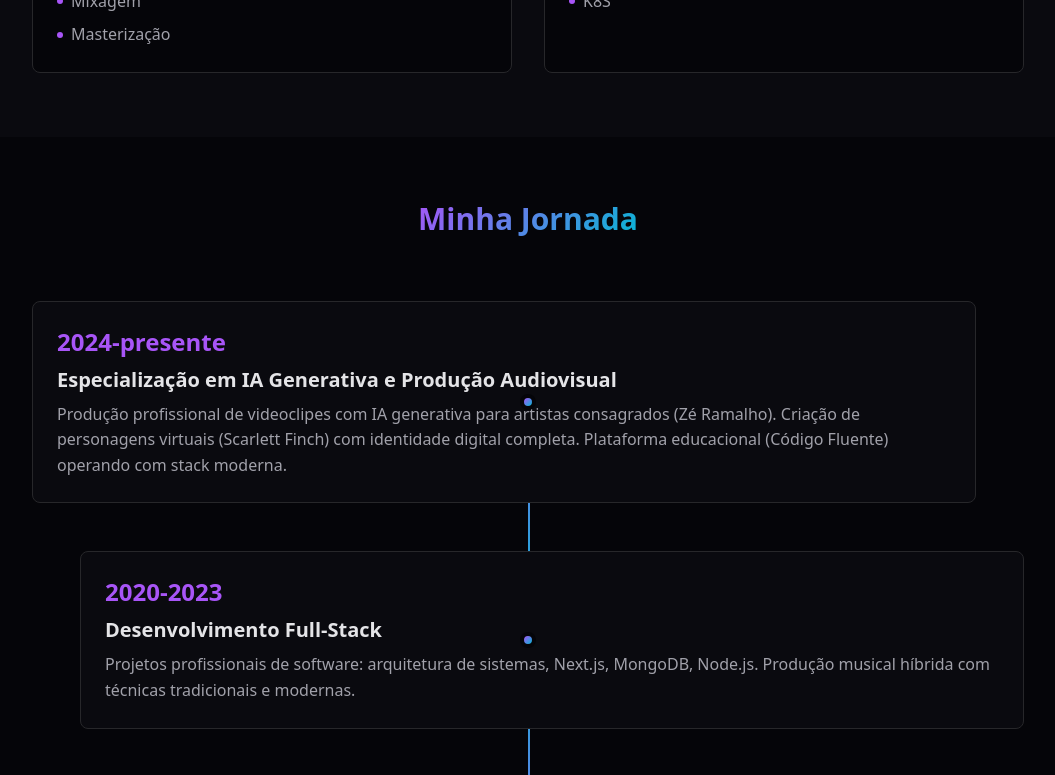
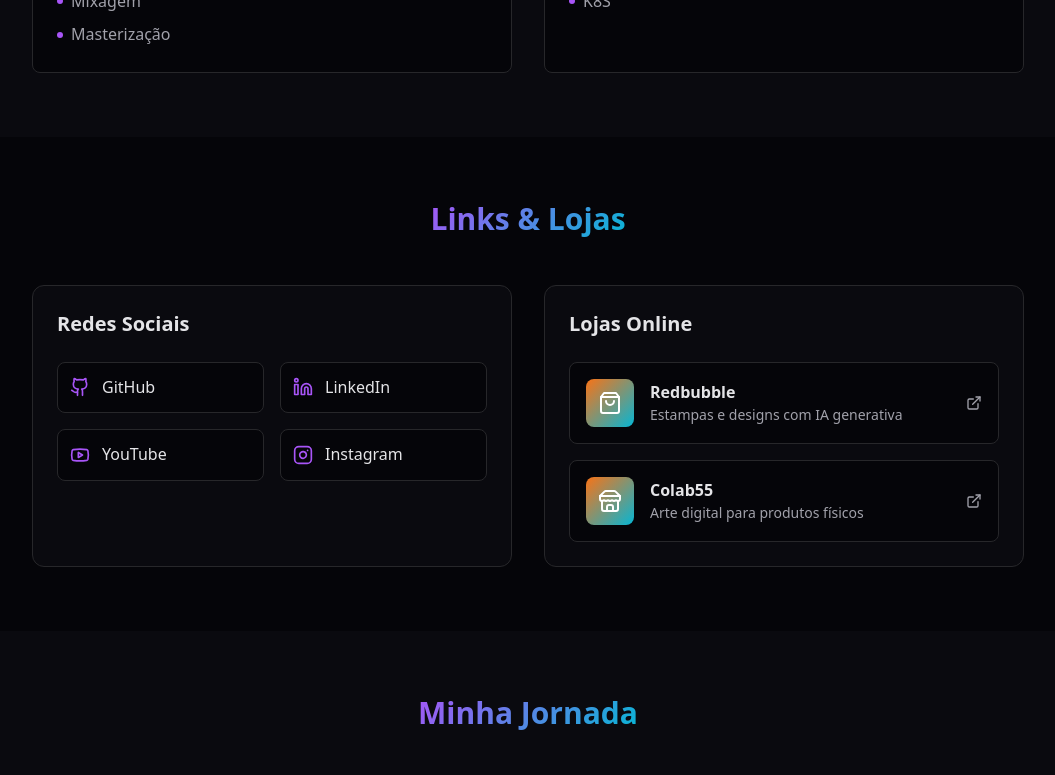
Before and after one commit to toticavalcanti/toti-portfolio, a Next.js app: page /sobre in a window 1280 px wide. Shown: the part 1760-2535 px from the top of the page, without its empty margins (112-1167 px from the left). Built offline with nearby package versions, Linux system fonts and the light colour scheme.

Commit message:
feat: update services pages with Pocket Show waiting list and YouTube channel integration

```diff
--- a/src/app/page.tsx
+++ b/src/app/page.tsx
@@ -3,6 +3,8 @@ import FeaturedProjects from '@/components/FeaturedProjects';
 import ServicesOverview from '@/components/ServicesOverview';
 import HowItWorks from '@/components/HowItWorks';
 import PackagesSection from '@/components/PackagesSection';
+import ChannelsSection from '@/components/ChannelsSection';
+import LinksLojasSection from '@/components/LinksLojasSection';
 import CTASection from '@/components/CTASection';
 
 export default function Home() {
@@ -13,6 +15,8 @@ export default function Home() {
       <FeaturedProjects />
       <HowItWorks />
       <PackagesSection />
+      <ChannelsSection />
+      <LinksLojasSection />
       <CTASection />
     </>
   );
--- a/src/app/sobre/page.tsx
+++ b/src/app/sobre/page.tsx
@@ -3,9 +3,11 @@
 import PageHeader from '@/components/PageHeader';
 import Container from '@/components/Container';
 import Timeline from '@/components/Timeline';
-import { aboutInfo, timeline } from '@/mockData';
-import { Code2, Music, Sparkles, Zap } from 'lucide-react';
+import ChannelsSection from '@/components/ChannelsSection';
+import { aboutInfo, timeline, socialLinks } from '@/mockData';
+import { Code2, Music, Sparkles, ExternalLink, Github, Linkedin, Youtube, Instagram, Store, ShoppingBag } from 'lucide-react';
 import Image from 'next/image';
+import Link from 'next/link';
 
 const techStacks = [
   { icon: Code2, label: 'Full-Stack Development', items: ['Golang', 'Python', 'Next.js', 'Node.js', 'TypeScript'] },
@@ -13,6 +15,36 @@ const techStacks = [
   { icon: Music, label: 'Produção Musical', items: ['Edição de Audio e Midi', 'Composição', 'Trilha', 'Mixagem', 'Masterização'] },
   { icon: Code2, label: 'Outras Skills', items: ['Git', 'Docker', 'AWS', 'K8S'] },
 ];
+
+// Essential Links Checklist (DO NOT REMOVE):
+// [x] GitHub
+// [x] LinkedIn
+// [x] YouTube
+// [x] Instagram
+// [x] Redbubble
+// [x] Colab55
+
+const storeLinks = [
+  {
+    name: 'Redbubble',
+    url: 'https://www.redbubble.com/people/toticavalcanti',
+    description: 'Estampas e designs com IA generativa',
+    icon: ShoppingBag,
+  },
+  {
+    name: 'Colab55',
+    url: 'https://www.colab55.com/@toticavalcanti',
+    description: 'Arte digital para produtos físicos',
+    icon: Store,
+  },
+];
+
+const iconMap: Record<string, React.ElementType> = {
+  Github,
+  Linkedin,
+  Youtube,
+  Instagram,
+};
 
 export default function SobrePage() {
   return (
@@ -97,8 +129,64 @@ export default function SobrePage() {
         </Container>
       </section>
 
+      {/* Links & Stores Section */}
+      <section className="py-16 bg-background">
+        <Container size="md">
+          <h2 className="text-3xl font-bold text-center mb-12">
+            <span className="gradient-text">Links & Lojas</span>
+          </h2>
+
+          <div className="grid md:grid-cols-2 gap-8">
+            {/* Social Links */}
+            <div className="p-6 rounded-xl bg-background-secondary border border-border">
+              <h3 className="text-xl font-bold mb-6">Redes Sociais</h3>
+              <div className="grid grid-cols-2 gap-4">
+                {socialLinks.map((link) => {
+                  const IconComponent = iconMap[link.icon] || ExternalLink;
+                  return (
+                    <Link
+                      key={link.name}
+                      href={link.url}
+                      target="_blank"
+                      className="flex items-center gap-3 p-3 rounded-lg bg-background hover:bg-primary/10 hover:border-primary/50 border border-border transition-all group"
+                    >
+                      <IconComponent size={20} className="text-primary" />
+                      <span className="font-medium group-hover:text-primary transition-colors">{link.name}</span>
+                    </Link>
+                  );
+                })}
+              </div>
+            </div>
+
+            {/* Store Links */}
+            <div className="p-6 rounded-xl bg-background-secondary border border-border">
+              <h3 className="text-xl font-bold mb-6">Lojas Online</h3>
+              <div className="space-y-4">
+                {storeLinks.map((store) => (
+                  <Link
+                    key={store.name}
+                    href={store.url}
+                    target="_blank"
+                    className="flex items-center gap-4 p-4 rounded-lg bg-background hover:bg-primary/10 hover:border-primary/50 border border-border transition-all group"
+                  >
+                    <div className="w-12 h-12 rounded-lg bg-gradient-to-br from-accent to-secondary flex items-center justify-center">
+                      <store.icon size={24} className="text-white" />
+                    </div>
+                    <div>
+                      <span className="font-bold group-hover:text-primary transition-colors">{store.name}</span>
+                      <p className="text-sm text-foreground-secondary">{store.description}</p>
+                    </div>
+                    <ExternalLink size={16} className="ml-auto text-foreground-secondary group-hover:text-primary" />
+                  </Link>
+                ))}
+              </div>
+            </div>
+          </div>
+        </Container>
+      </section>
+
       {/* Timeline Section */}
-      <section className="py-16 bg-background">
+      <section className="py-16 bg-background-secondary">
         <Container size="md">
           <h2 className="text-3xl font-bold text-center mb-16">
             <span className="gradient-text">Minha Jornada</span>
@@ -106,6 +194,9 @@ export default function SobrePage() {
           <Timeline items={timeline} />
         </Container>
       </section>
+
+      {/* YouTube Channels Section */}
+      <ChannelsSection />
     </>
   );
 }
--- a/src/components/CTASection.tsx
+++ b/src/components/CTASection.tsx
@@ -11,7 +11,7 @@ export default function CTASection() {
   const whatsappUrl = `https://wa.me/${aboutInfo.whatsapp.replace(/\D/g, '')}?text=Olá! Vim pelo site e gostaria de saber mais sobre seus serviços.`;
 
   return (
-    <section className="py-16 sm:py-20 md:py-24 lg:py-28 relative overflow-hidden">
+    <section className="py-12 sm:py-16 relative z-10 overflow-hidden bg-background/80 backdrop-blur-sm">
       {/* Gradient Background */}
       <div className="absolute inset-0 bg-gradient-to-br from-primary via-secondary to-primary opacity-10" />
       <div className="absolute inset-0 bg-gradient-to-t from-background via-transparent to-background" />
--- a/src/components/ChannelsSection.tsx
+++ b/src/components/ChannelsSection.tsx
@@ -7,7 +7,7 @@ import { channels } from '@/mockData';
 
 export default function ChannelsSection() {
   return (
-    <section className="py-16 sm:py-20 md:py-24 lg:py-28">
+    <section className="py-12 sm:py-16 relative z-10 bg-background/80 backdrop-blur-sm">
       <Container>
         <SectionTitle
           title="Canais de Conteúdo"
--- a/src/components/FeaturedProjects.tsx
+++ b/src/components/FeaturedProjects.tsx
@@ -9,7 +9,7 @@ export default function FeaturedProjects() {
   const featuredProjects = projects.filter((p) => p.featured);
 
   return (
-    <section className="py-16 sm:py-20 md:py-24 lg:py-28">
+    <section className="py-12 sm:py-16 relative z-10 bg-background/80 backdrop-blur-sm">
       <Container>
         <div className="flex items-end justify-between mb-8 sm:mb-10 md:mb-12">
           <SectionTitle
--- a/src/components/HowItWorks.tsx
+++ b/src/components/HowItWorks.tsx
@@ -28,7 +28,7 @@ const steps = [
 
 export default function HowItWorks() {
   return (
-    <section className="py-16 sm:py-20 md:py-24">
+    <section className="py-12 sm:py-16 relative z-10 bg-background/80 backdrop-blur-sm">
       <Container>
         <SectionTitle
           title="Como Funciona"
--- /dev/null
+++ b/src/components/LinksLojasSection.tsx
@@ -0,0 +1,100 @@
+'use client';
+
+import Container from './Container';
+import SectionTitle from './SectionTitle';
+import { socialLinks } from '@/mockData';
+import { ExternalLink, Github, Linkedin, Youtube, Instagram, Palette, ShoppingBag } from 'lucide-react';
+import Link from 'next/link';
+
+// Essential Links Checklist (DO NOT REMOVE):
+// [x] GitHub
+// [x] LinkedIn
+// [x] YouTube
+// [x] Instagram
+// [x] Redbubble
+// [x] Colab55
+
+const storeLinks = [
+  {
+    name: 'Redbubble',
+    url: 'https://www.redbubble.com/people/toticavalcanti',
+    description: 'Estampas e designs com IA',
+    icon: Palette,
+  },
+  {
+    name: 'Colab55',
+    url: 'https://www.colab55.com/@toticavalcanti',
+    description: 'Arte para produtos físicos',
+    icon: ShoppingBag,
+  },
+];
+
+const iconMap: Record<string, React.ElementType> = {
+  Github,
+  Linkedin,
+  Youtube,
+  Instagram,
+};
+
+export default function LinksLojasSection() {
+  return (
+    <section className="py-12 sm:py-16 relative z-10 bg-background/80 backdrop-blur-sm">
+      <Container>
+        <SectionTitle
+          title="Links & Lojas"
+          subtitle="Redes sociais e lojas online"
+          centered
+        />
+
+        {/* Social Links - Compact pills */}
+        <div className="flex flex-wrap justify-center gap-2 sm:gap-3 mt-8 mb-8">
+          {socialLinks.map((link) => {
+            const IconComponent = iconMap[link.icon] || ExternalLink;
+            return (
+              <Link
+                key={link.name}
+                href={link.url}
+                target="_blank"
+                className="flex items-center gap-2 px-3 sm:px-4 py-2 rounded-full bg-background-secondary/80 hover:bg-primary/20 border border-border hover:border-primary/50 transition-all group text-sm"
+              >
+                <IconComponent size={16} className="text-primary" />
+                <span className="font-medium group-hover:text-primary transition-colors">{link.name}</span>
+              </Link>
+            );
+          })}
+        </div>
+
+        {/* Store Cards - Elegant icon-based layout */}
+        <div className="grid sm:grid-cols-2 gap-4 max-w-2xl mx-auto">
+          {storeLinks.map((store) => {
+            const StoreIcon = store.icon;
+            return (
+              <Link
+                key={store.name}
+                href={store.url}
+                target="_blank"
+                className="group flex items-center gap-4 p-4 rounded-xl bg-background-secondary/80 border border-border hover:border-primary/50 transition-all hover:shadow-lg hover:shadow-primary/10"
+              >
+                {/* Icon */}
+                <div className="w-12 h-12 rounded-lg bg-primary/10 flex items-center justify-center flex-shrink-0 group-hover:bg-primary/20 transition-colors">
+                  <StoreIcon size={24} className="text-primary" />
+                </div>
+
+                {/* Text */}
+                <div className="flex-grow min-w-0">
+                  <div className="flex items-center gap-1">
+                    <h3 className="font-bold text-sm sm:text-base group-hover:text-primary transition-colors truncate">
+                      {store.name}
+                    </h3>
+                    <ExternalLink size={14} className="text-foreground-secondary group-hover:text-primary flex-shrink-0" />
+                  </div>
+                  <p className="text-foreground-secondary text-xs sm:text-sm mt-0.5">{store.description}</p>
+                </div>
+              </Link>
+            );
+          })}
+        </div>
+      </Container>
+    </section>
+  );
+}
--- a/src/components/ServicesOverview.tsx
+++ b/src/components/ServicesOverview.tsx
@@ -39,7 +39,7 @@ const portals = [
 
 export default function ServicesOverview() {
   return (
-    <section className="py-16 sm:py-20 md:py-24 lg:py-28">
+    <section className="py-12 sm:py-16 relative z-10 bg-background/80 backdrop-blur-sm">
       <Container>
         <SectionTitle
           title="Escolha seu Objetivo"
```
Also changed, not shown: src/app/servicos/page.tsx (+13 -2 lines), src/components/PackagesSection.tsx (+20 -3 lines).
